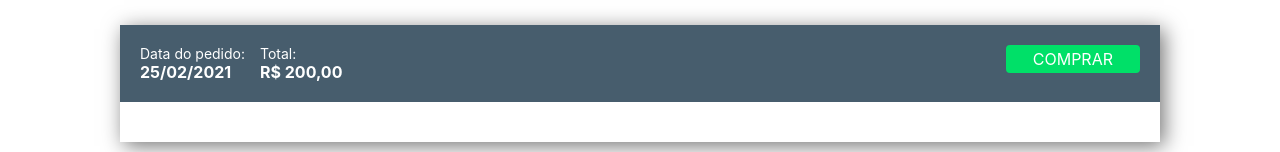
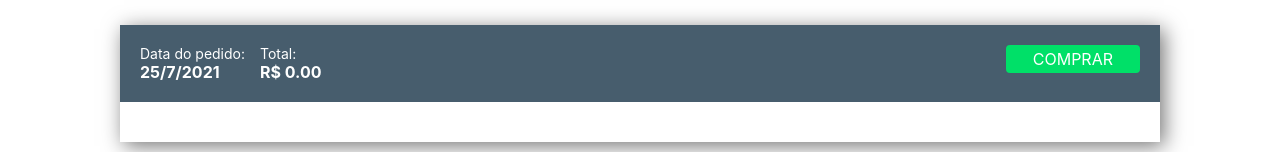
Before and after one commit to freitas000jeferson/hiring-coders-gestao-cadastros, a React (Create React App) app: page /my-car in a window 1280 px wide. Shown: the part 129-281 px from the top of the page. Built offline with nearby package versions, Linux system fonts and the light colour scheme.

Commit message:
total do pedido

```diff
--- a/src/view/CarProduct/index.tsx
+++ b/src/view/CarProduct/index.tsx
@@ -7,6 +7,9 @@ import { MainFormCarProduct , BodyCarProduct } from './style';
 
 const CarProduct: React.FC = () => {
     const [product, setProduct] = useState<IProductCar[]>([]);
+    const [totalPrice, setTotaPrice] = useState<number>(0);
+    const [dateIni,] = useState<Date>(new Date());
+
     useEffect(() => {
         init();
         // console.log(metaData);
@@ -14,6 +17,13 @@ const CarProduct: React.FC = () => {
     const init=()=>{
         const metaData:IProductCar[] = JSON.parse(localStorage.getItem('ProductsCar') || '[]');
         setProduct(metaData);
+
+        let sum:number = 0;
+        metaData.forEach((p)=>{
+            sum=(sum) + (p.price*p.qtdProduct);
+            console.log(sum);
+        });
+        setTotaPrice(sum);
     }
 
     const removeCar =(index:number)=>{
@@ -31,11 +41,13 @@ const CarProduct: React.FC = () => {
             <header>
                 <div className="date">
                     <p>Data do pedido:</p>
-                    <h2>25/02/2021</h2>
+                    <h2>
+                        {dateIni.getDate()  + "/" + (dateIni.getMonth() + 1) + "/" + dateIni.getFullYear()}
+                    </h2>
                 </div>
                 <div className="price">
                     <p>Total:</p>
-                    <h2>R$ 200,00</h2>
+                    <h2>R$ {totalPrice.toFixed(2)}</h2>
                 </div>
                 <div className="purchase">
                     <button onClick={(e:any)=>{e.preventDefault();}}
```
